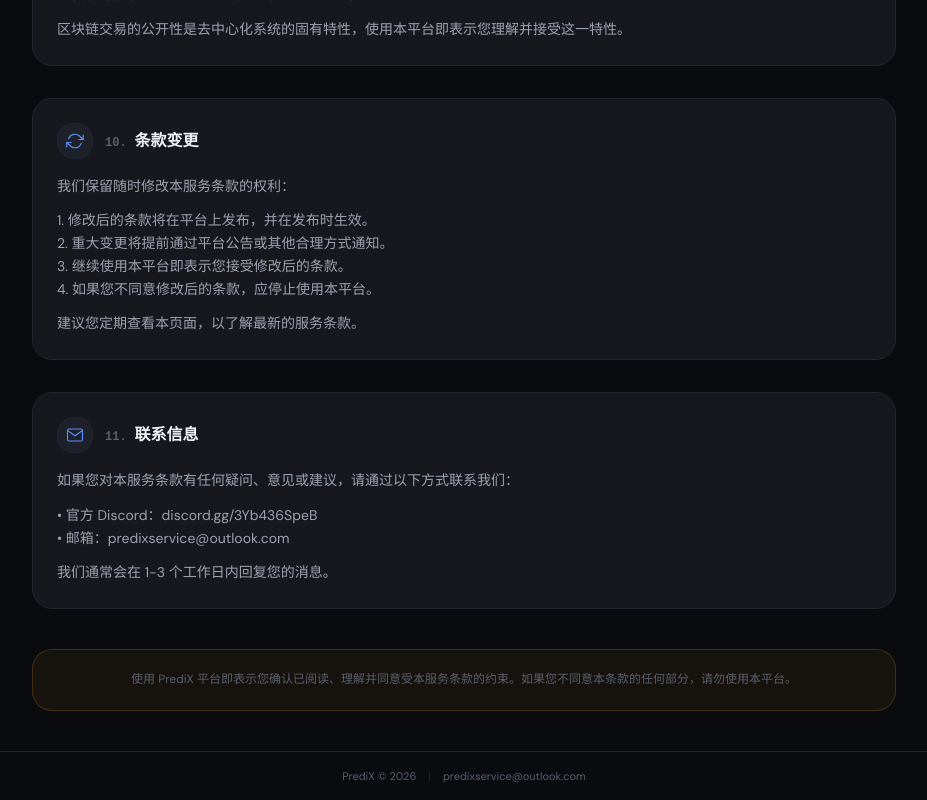
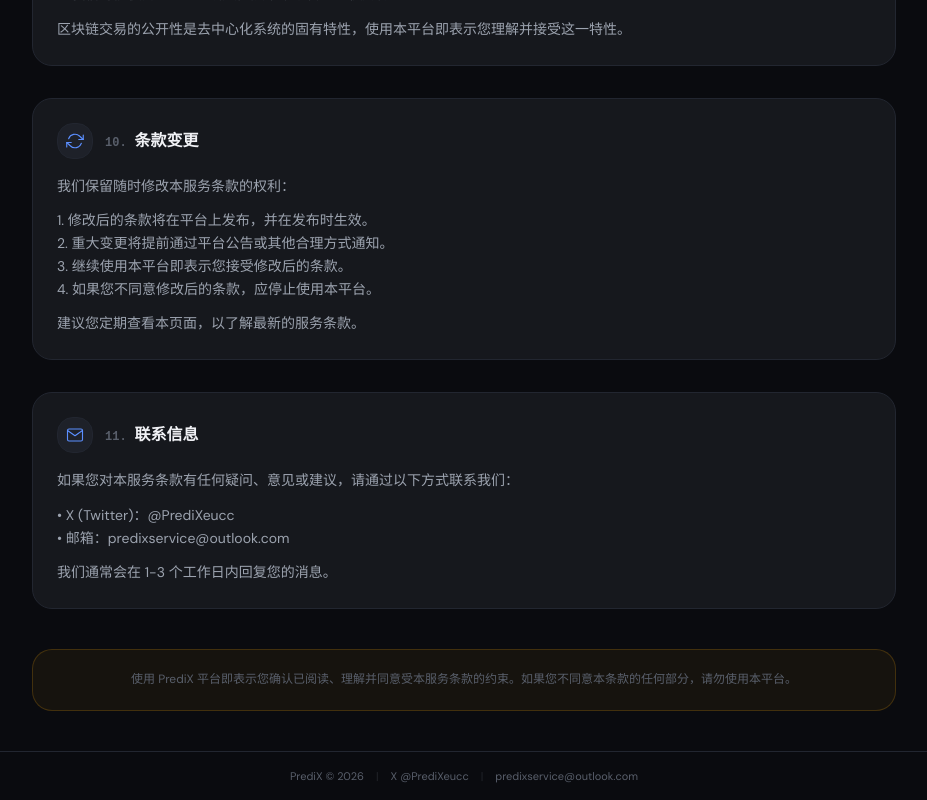
Before and after one commit to tennyhung1688-commits/predix, a Next.js app in the folder frontend/: page /terms in a window 1280 px wide. Shown: the part 3243-4043 px from the top of the page, without its empty margins (176-1103 px from the left). Built offline with nearby package versions, Linux system fonts and the light colour scheme; no server answers.

Commit message:
feat: 联系信息加入 X 账号 @PrediXeucc（条款页+页脚）

```diff
--- a/frontend/src/app/layout.tsx
+++ b/frontend/src/app/layout.tsx
@@ -73,6 +73,10 @@
             <footer className="border-t border-[var(--border)] px-4 py-4 text-center text-[11px] text-[var(--text-muted)]">
               <span>PrediX © 2026</span>
               <span className="mx-3 opacity-30">|</span>
+              <a href="https://x.com/PrediXeucc" target="_blank" rel="noopener noreferrer" className="hover:text-[var(--accent-blue)] transition-colors">
+                X @PrediXeucc
+              </a>
+              <span className="mx-3 opacity-30">|</span>
               <a href="mailto:predixservice@outlook.com" className="hover:text-[var(--accent-blue)] transition-colors">
                 predixservice@outlook.com
               </a>
--- a/frontend/src/i18n/translations.ts
+++ b/frontend/src/i18n/translations.ts
@@ -446,7 +446,7 @@
     'terms.changes.title': '条款变更',
     'terms.changes.content': '我们保留随时修改本服务条款的权利：\n\n1. 修改后的条款将在平台上发布，并在发布时生效。\n2. 重大变更将提前通过平台公告或其他合理方式通知。\n3. 继续使用本平台即表示您接受修改后的条款。\n4. 如果您不同意修改后的条款，应停止使用本平台。\n\n建议您定期查看本页面，以了解最新的服务条款。',
     'terms.contact.title': '联系信息',
-    'terms.contact.content': '如果您对本服务条款有任何疑问、意见或建议，请通过以下方式联系我们：\n\n• 官方 Discord：discord.gg/3Yb436SpeB\n• 邮箱：predixservice@outlook.com\n\n我们通常会在 1-3 个工作日内回复您的消息。',
+    'terms.contact.content': '如果您对本服务条款有任何疑问、意见或建议，请通过以下方式联系我们：\n\n• X (Twitter)：@PrediXeucc\n• 邮箱：predixservice@outlook.com\n\n我们通常会在 1-3 个工作日内回复您的消息。',
 
     // ========== 组合押注 ==========
     'combo.title': '组合押注',
@@ -1080,7 +1080,7 @@
     'terms.changes.title': 'Changes to Terms',
     'terms.changes.content': 'We reserve the right to modify these Terms of Service at any time:\n\n1. Modified terms will be posted on the Platform and take effect upon posting.\n2. Material changes will be announced in advance through platform announcements or other reasonable means.\n3. Continued use of the Platform constitutes acceptance of the modified terms.\n4. If you do not agree with the modified terms, you should stop using the Platform.\n\nWe recommend periodically reviewing this page for the latest terms of service.',
     'terms.contact.title': 'Contact Information',
-    'terms.contact.content': 'If you have any questions, comments, or suggestions regarding these Terms of Service, please contact us through:\n\n• Official Discord: discord.gg/9k2vxqKj\n• Email: predixservice@outlook.com\n\nWe typically respond within 1-3 business days.',
+    'terms.contact.content': 'If you have any questions, comments, or suggestions regarding these Terms of Service, please contact us through:\n\n• X (Twitter): @PrediXeucc\n• Email: predixservice@outlook.com\n\nWe typically respond within 1-3 business days.',
 
     // ========== Combo Betting ==========
     'combo.title': 'Combo Betting',
```
